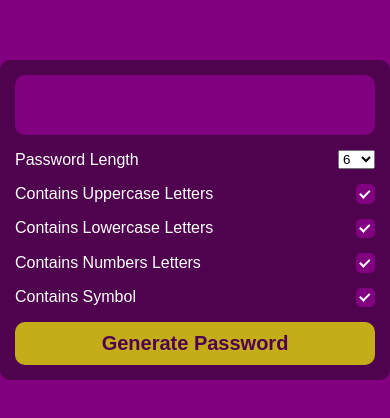
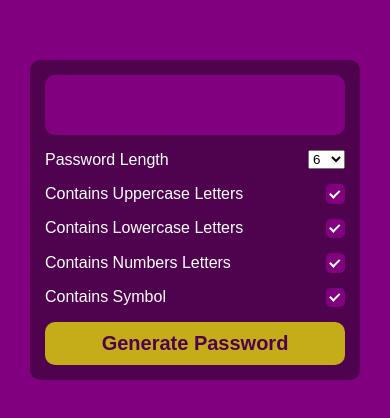
Before and after one commit to 0mar-helal/Strong-Password-Generator, a plain HTML site: page pass.html in a window 390 px wide. Shown: the part 202-620 px from the top of the page. Drawn offline with Linux system fonts and the light colour scheme.

Commit message:
Edit Media Query

```diff
--- a/pass.css
+++ b/pass.css
@@ -131,7 +131,7 @@ a.btn:hover::before {
 
 /*  Media Query  */
 @media (max-width:767px) {
-    .box {
+    .generator {
         width: 330px;
     }
     label {
```
